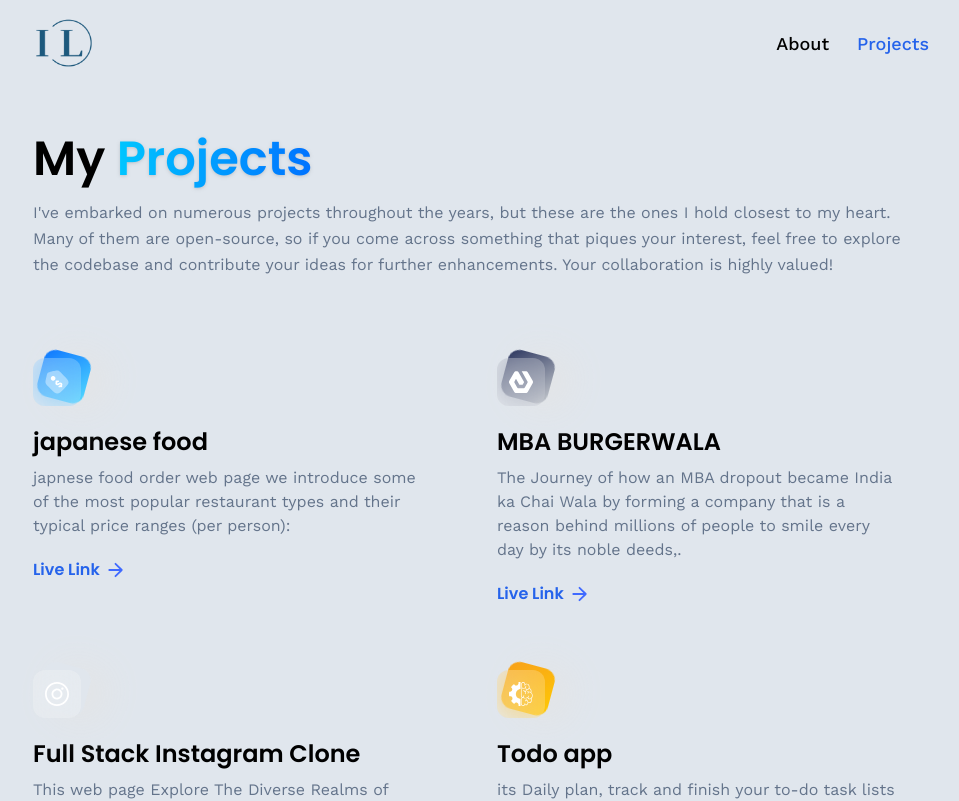
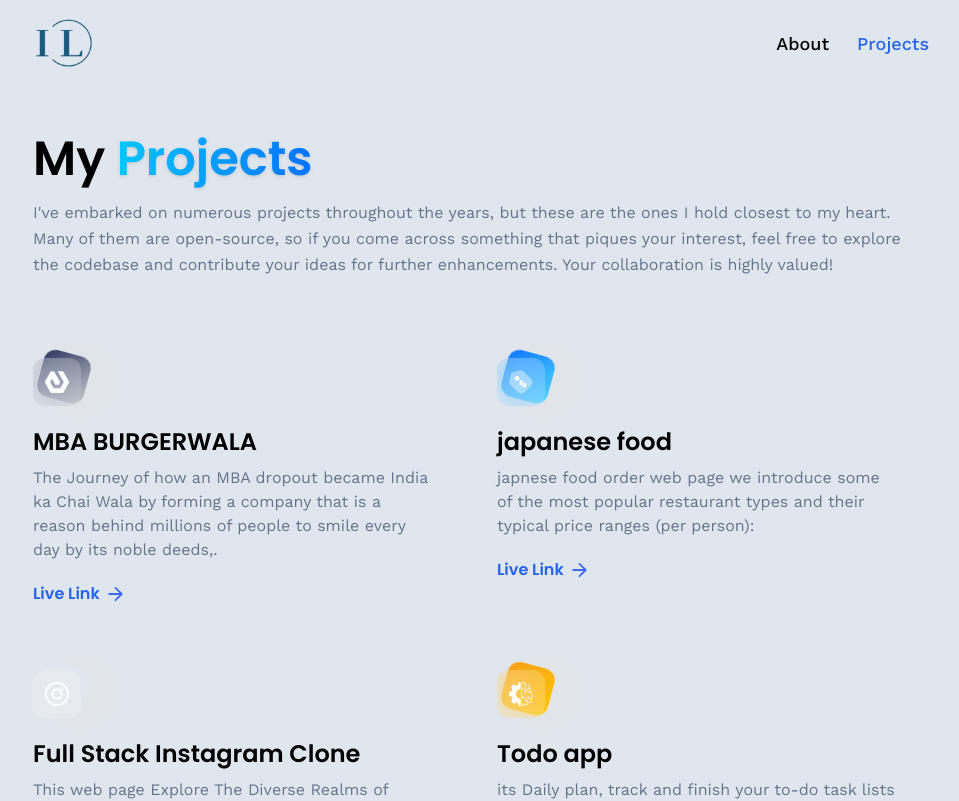
Before and after one commit to Iqrarluqman602/IQRAR-LUQMAN., a React (Vite) app: page /projects in a window 1280 px wide. Shown: the top 801 px of the page, without its empty margins (159-1118 px from the left). Built offline with nearby package versions, Linux system fonts and the light colour scheme; no server answers.

Commit message:
Update index.js

```diff
--- a/src/constants/index.js
+++ b/src/constants/index.js
@@ -168,6 +168,15 @@ export const socialLinks = [
 ];
 
 export const projects = [
+      {
+        iconUrl: estate,
+        theme: 'btn-back-black',
+        name: 'MBA BURGERWALA',
+        description: 'The Journey of how an MBA dropout became India ka Chai Wala by forming a company that is a reason behind millions of people to smile every day by its noble deeds,.',
+        link: 'https://mba-indian-chaiwala.vercel.app/',
+    },
+
+
     {
         iconUrl: pricewise,
         theme: 'btn-back-blue',
@@ -176,13 +185,7 @@ export const projects = [
         link: 'https://japanese-food-liard.vercel.app/',
     },
 
-    {
-        iconUrl: estate,
-        theme: 'btn-back-black',
-        name: 'MBA BURGERWALA',
-        description: 'The Journey of how an MBA dropout became India ka Chai Wala by forming a company that is a reason behind millions of people to smile every day by its noble deeds,.',
-        link: 'https://mba-indian-chaiwala.vercel.app/',
-    },
+
     {
         iconUrl: snapgram,
         theme: 'The real Anime magic',
```
